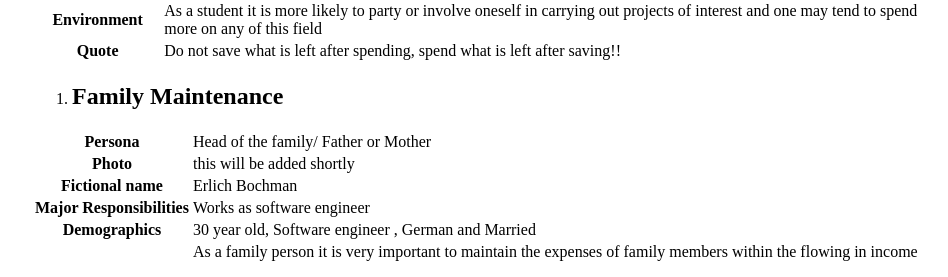
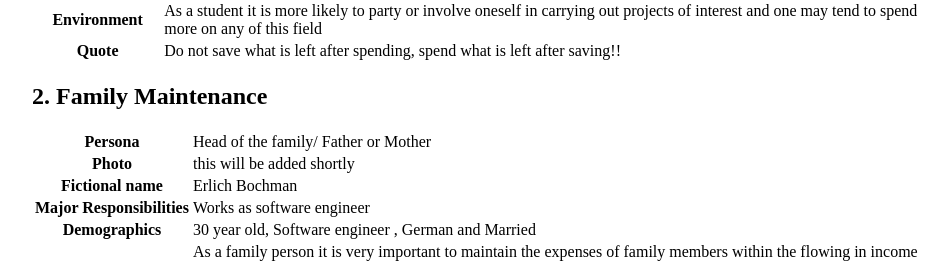
Before and after one commit to vinoth789/Money-tracker, a Jekyll site: the page built from docs/_posts/2017-06-04-ImplementationAndUIDesign.md, in a window 1280 px wide and 900 px high, scrolled down 2285 px. Shown: the part 230-507 px from the top of the window, without its empty margins (160-1108 px from the left). Built offline with Jekyll 4.4.1, drawn with Linux system fonts in a browser that asks for light colours; our own code applies the rules of GitHub Pages for plain Markdown files.

Commit message:
Update 2017-06-04-ImplementationAndUIDesign.md

```diff
--- a/docs/_posts/2017-06-04-ImplementationAndUIDesign.md
+++ b/docs/_posts/2017-06-04-ImplementationAndUIDesign.md
@@ -75,9 +75,8 @@
 </table>
 </div>
 
-<ol>
-<li><h2>Family Maintenance</h2></li>
-</ol>
+<h2>2. Family Maintenance</h2>
+
 <div>
 <table>
 <tr>
```
